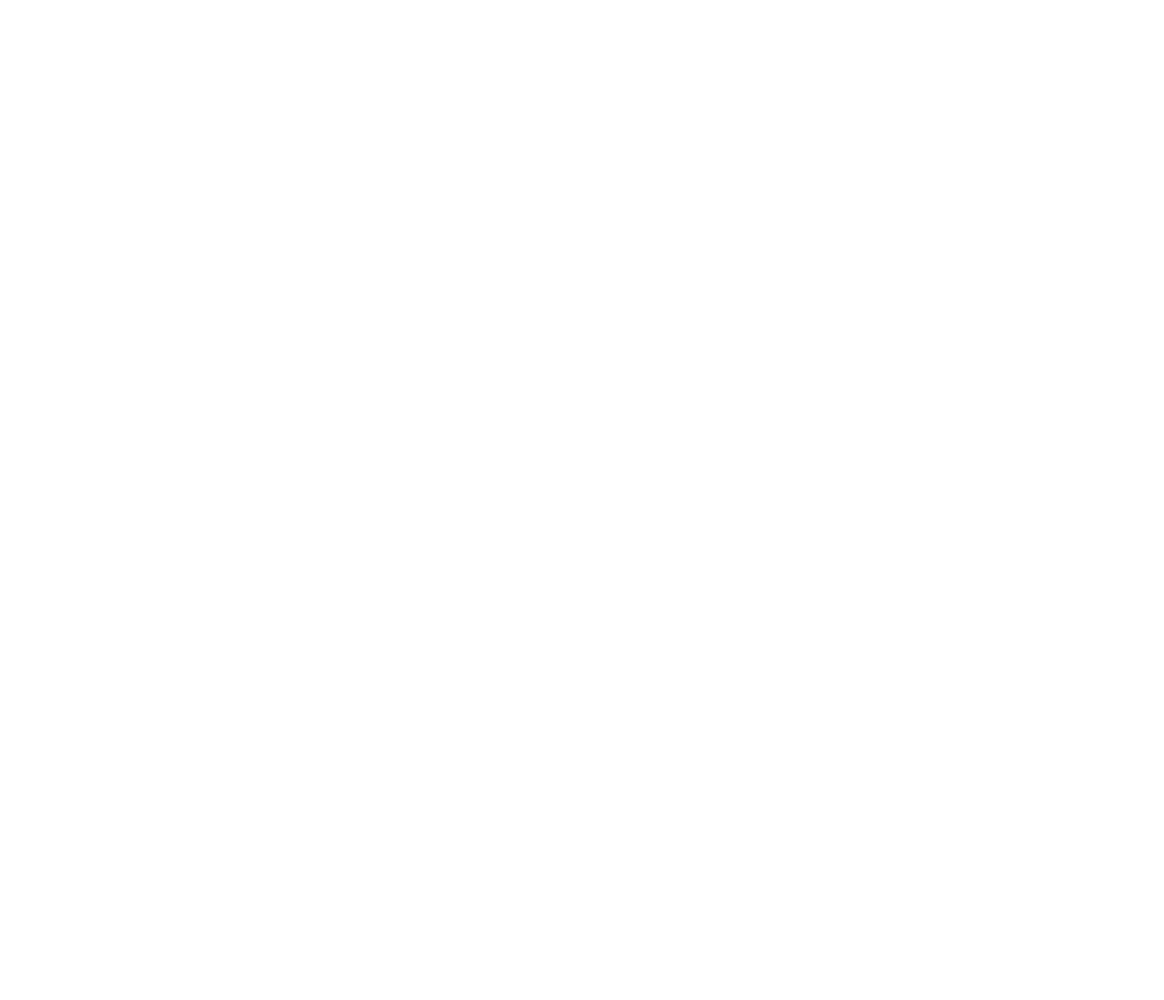
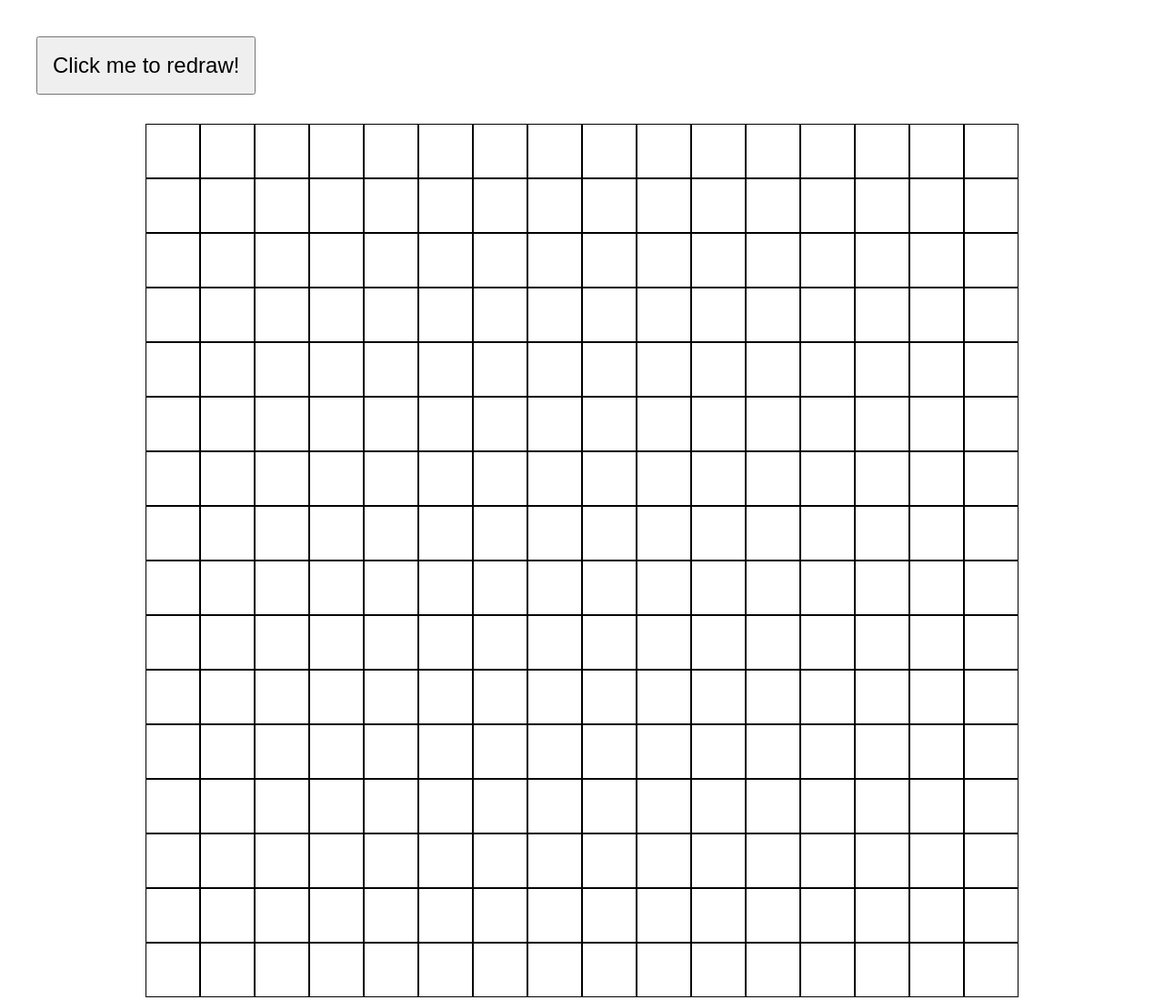
Before and after one commit to ed-har/odin-etch-a-sketch, a plain HTML site: page index.html in a window 1280 px wide. Shown: the whole page at 91% size. Before the commit the page ends 800 px from the top, so only its background shows below. Drawn offline with Linux system fonts and the light colour scheme.

Commit message:
Add Working Project
Add logic to draw, recalculate width and height of grid, and
color on hover. Add button for redraw with appropriate function.
Add CSS to center the canvas.

```diff
--- a/index.html
+++ b/index.html
@@ -8,6 +8,7 @@
     <script src="script.js" defer></script>
 </head>
 <body>
-
+    <button id="redraw-button">Click me to redraw!</button>
+    <div id="grid-container"></div>
 </body>
 </html>
--- a/script.js
+++ b/script.js
@@ -0,0 +1,58 @@
+function drawGrid(squareNum) {
+    const gridContainer = document.querySelector("#grid-container");
+    gridContainer.replaceChildren();
+    for (let i = 0; i < squareNum; i++) {
+        let row = document.createElement("div");
+        row.classList.add(`row`);
+        for (let j = 0; j < squareNum; j++) {
+            let column = document.createElement("div");
+            column.classList.add(`column`);
+            row.appendChild(column);
+        }
+        gridContainer.appendChild(row);
+    }
+}
+
+function setDimension(squareNum, grid) {
+    const canvas = document.querySelector("#grid-container");
+    const canvasWidth = window.getComputedStyle(canvas).width.slice(0, -2);
+    const newDimension = Math.floor(canvasWidth / squareNum);
+
+    for (const element of grid) {
+        element.style.width = `${newDimension}px`;
+        element.style.height = `${newDimension}px`;
+    };
+};
+
+function addColorOnHover(grid) {
+    for (const element of grid) {
+        element.addEventListener("mouseover", (e) => {
+            element.style.backgroundColor = "red";
+        })
+    }
+}
+
+function gridInit(squareNum = '16') {
+    drawGrid(squareNum);
+    const grid = [...document.querySelectorAll("#grid-container > .row > .column")]
+    setDimension(squareNum, grid)
+    addColorOnHover(grid);
+}
+
+function handleRedraw() {
+    let squareNum;
+    do {
+        squareNum = +prompt("What number of squares you want per side?");
+        if (Number.isInteger(squareNum) && (0 < squareNum && squareNum <= 100)) break;
+        alert("Please enter an integer up to 100");
+    } while (true);
+    gridInit(squareNum);
+};
+
+function buttonInit() {
+    const redrawButton = document.querySelector("#redraw-button");
+    redrawButton.addEventListener("click", (e) => handleRedraw());
+}
+
+gridInit();
+buttonInit();
--- a/styles.css
+++ b/styles.css
@@ -0,0 +1,22 @@
+#grid-container {
+    width: 960px;
+    height: auto;
+    margin: 0 auto;
+    display: flex;
+    flex-direction: column;
+}
+
+#grid-container > .row > .column {
+    border: 0.5px solid black;
+    box-sizing: border-box;
+}
+
+.row {
+    display: flex;
+}
+
+button {
+    margin: 32px;
+    padding: 16px;
+    font-size: 24px;
+}
```
